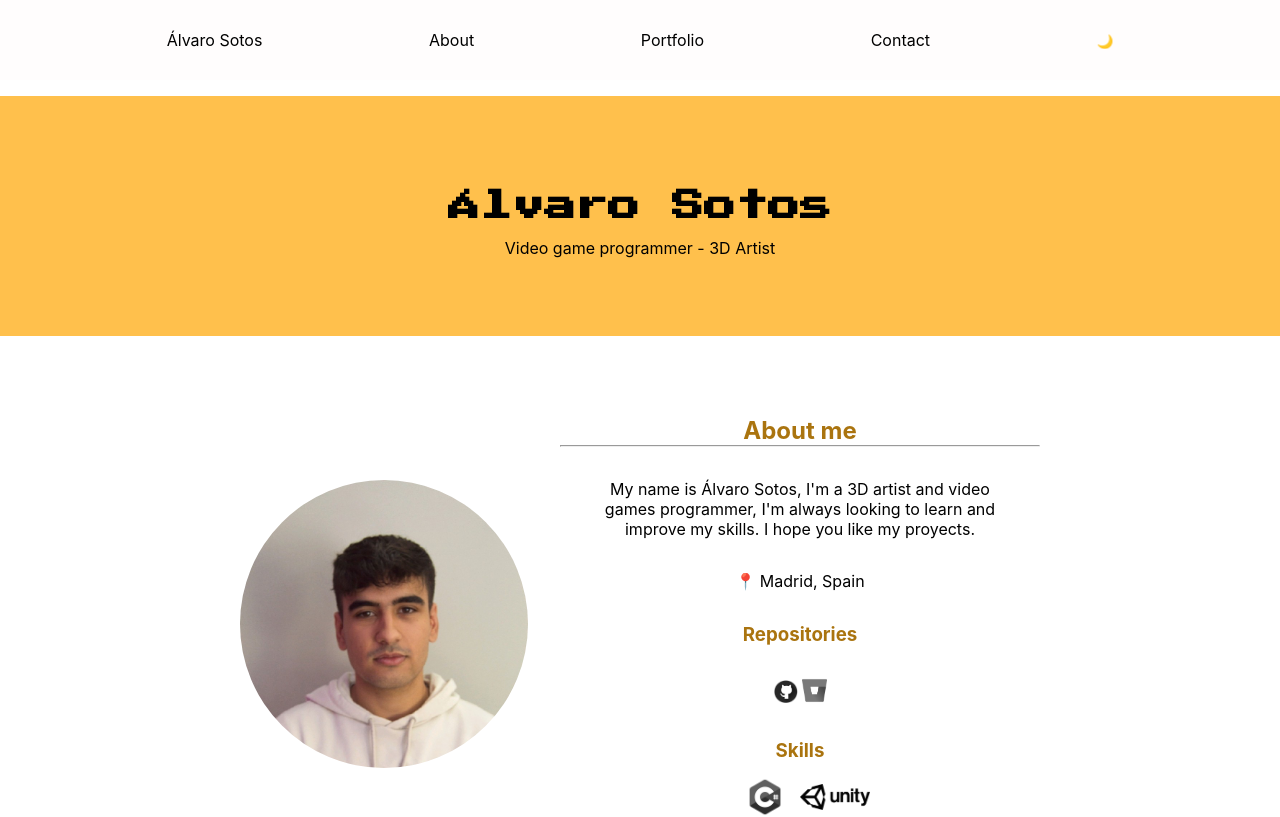
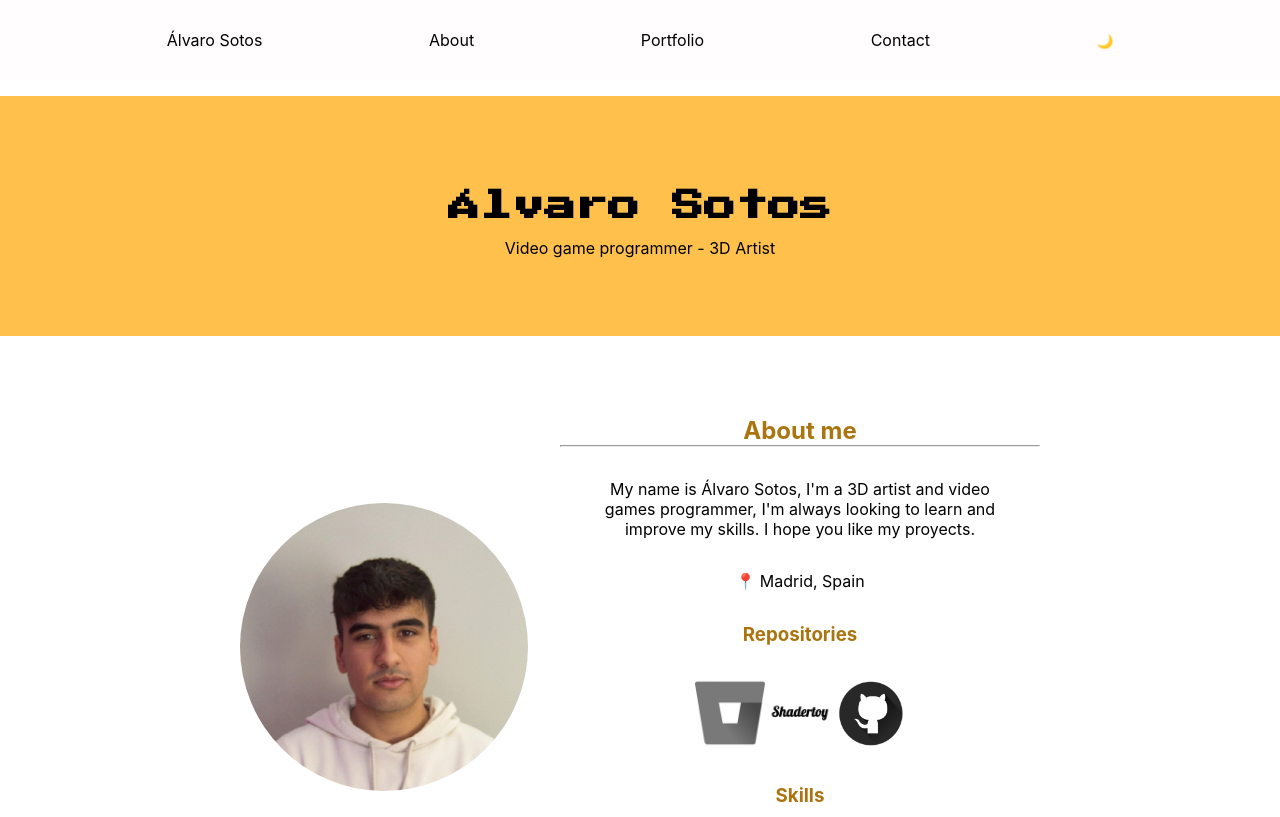
Before and after one commit to AlvaroSotos/RepositorioAlvaroSotos.github.io, a React (Create React App) app: page / in a window 1280 px wide. Shown: the top 817 px of the page. Built offline with nearby package versions, Linux system fonts and the light colour scheme.

Commit message:
shadertoy repo

```diff
--- a/src/pages/page.js
+++ b/src/pages/page.js
@@ -26,6 +26,8 @@ import InterfazGIF from "../Imagenes/InterfazGIF.gif"
 import CortonAnimacionGIF from "../Imagenes/CortoAnimacionGIF.gif"
 import AnimacionPokeball from "../Imagenes/AnimacionPokeball.gif"
 import MonstersOdysseyGIF from "../Imagenes/MonsterOdysseyGIF.gif"
+import LogoShaderToy from "../Imagenes/ShaderToy.png"
+
 
 
 
@@ -126,9 +128,14 @@ const Page = () => {
             <p>My name is Álvaro Sotos, I'm a 3D artist and video games programmer, I'm always looking to learn and improve my skills. I hope you like my proyects.</p>
             <p>📍 Madrid, Spain</p>
             <p><h3>Repositories </h3></p>
-            <a href="https://github.com/alvarosotos"><img src={logoGit} alt="logoGithub"/> </a>
+            <div className='skillsContainer'>
 
             <a href="https://bitbucket.org/alvarosotos/"><img src={logoBitBucket} alt="logoBitbucket"/></a>
+            <a href="https://www.shadertoy.com/profile/?show=shaders"><img src={LogoShaderToy} alt="logoShaderToy"/></a>
+            <a href="https://github.com/alvarosotos"><img src={logoGit} alt="logoGithub"/> </a>
+            </div>
+
+
             <p></p>
             <h3>Skills </h3>
             <div className='skillsContainer'>
```
Also changed, not shown: src/Imagenes/ShaderToy.png (added).
